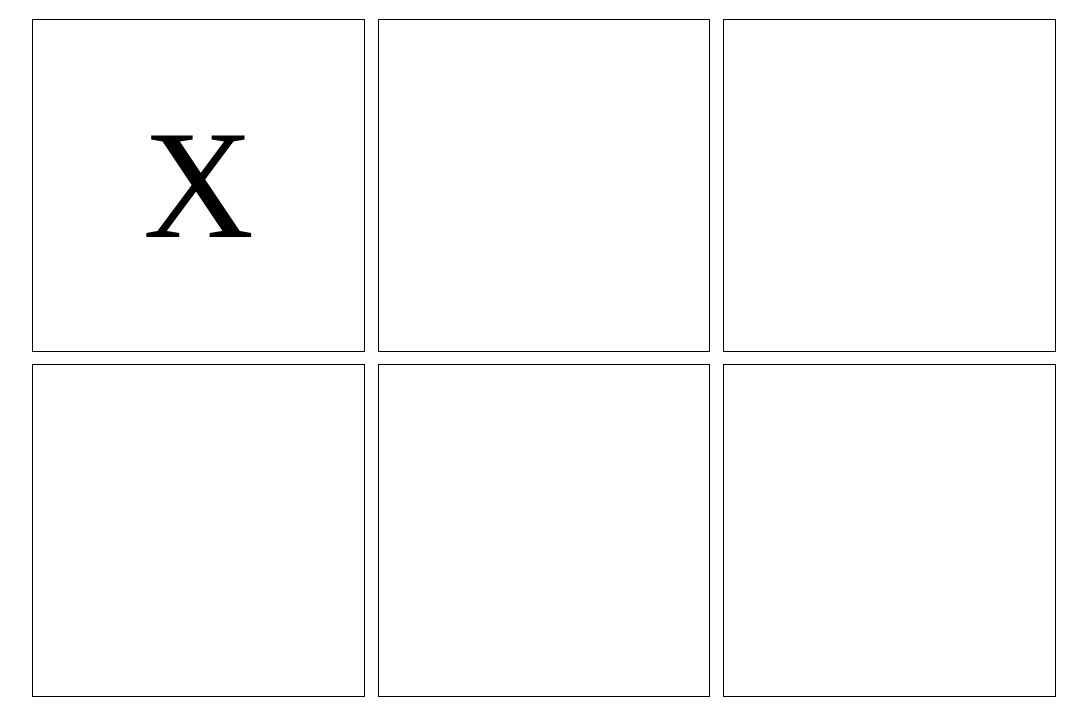
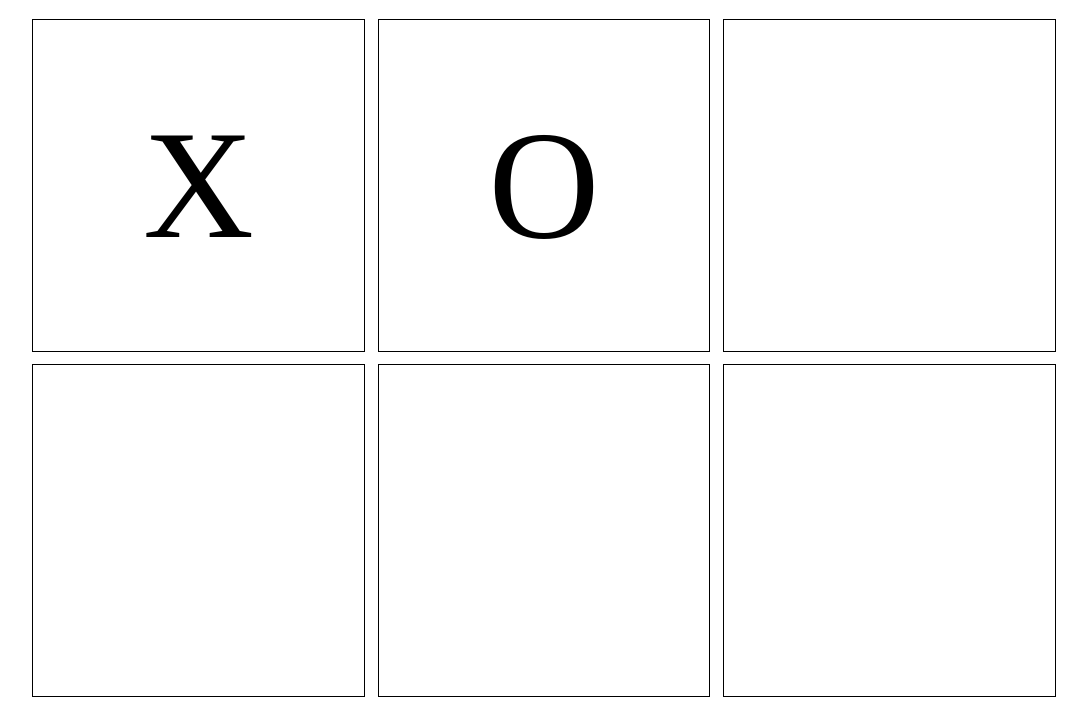
Before and after one commit to harmonica23/tic-tac-toe-two, a plain HTML site: page index.html in a window 1280 px wide. Both pictures are taken after a click on the element 294 px from the left and 278 px from the top of the page. Shown: the part 93-800 px from the top of the page, without its empty margins (96-1183 px from the left). Drawn offline with Linux system fonts and the light colour scheme.

Commit message:
play computer ability

```diff
--- a/index.html
+++ b/index.html
@@ -11,6 +11,8 @@
 
 <body>
     <h1>Tac Tac Toe</h1>
+    <p id="playerXWins"></p>
+    <p id="playerOWins"></p>
     <div id="game-board">
         <div class="square" data-index="0"></div>
         <div class="square" data-index="1"></div>
--- a/js/app.js
+++ b/js/app.js
@@ -1,4 +1,4 @@
-console.log('Script is running!');
+
 document.addEventListener('DOMContentLoaded', () => {
     const board = document.getElementById('game-board');
     const squares = Array.from(document.getElementsByClassName('square'));
@@ -31,8 +31,12 @@ document.addEventListener('DOMContentLoaded', () => {
     const makeMove = (index) => {
         gameBoard[index] = currentPlayer;
         squares[index].textContent = currentPlayer;
-        currentPlayer = currentPlayer === 'X' ? '0' : 'X';
+        currentPlayer = currentPlayer === 'X' ? 'O' : 'X';
         message.textContent = `It's ${currentPlayer}'s turn`;
+
+        if (currentPlayer === 'O' && gameActive) {
+            computerMove();
+        }
     };
 
     const checkGameStatus = () => {
@@ -53,29 +57,36 @@ document.addEventListener('DOMContentLoaded', () => {
         message.textContent = result;
     };
 
-
     const resetGame = () => {
-        gameBoard = ['', '', '', '', '', '', '', '', ''];
+        gameBoard = ['', '', '', '', '', '', '', '', '',];
+        currentPlayer = 'X';
         gameActive = true;
-        currentPlayer = 'X';
-        message.innerText = `Player ${currentPlayer}'s turn`;
 
         squares.forEach(square => {
-            square.innerText = '';
+            square.textContent = '';
         });
+        message.textContent = `${currentPlayer}'s turn`;
     };
 
-    // Event listener for square clicks
-    squares.forEach((square, index) => {
-        square.addEventListener('click', () => {
-            if (gameActive && gameBoard[index] === '') {
-                makeMove(index);
+    const computerMove = () => {
+        console.log('Computer is making a move');
+        if (gameActive) {
+            const emptySquares = gameBoard.reduce((acc, value, index) => {
+                if (!value) {
+                    acc.push(index);
+                }
+                return acc;
+            }, []);
+
+            const randomIndex = Math.floor(Math.random() * emptySquares.length);
+            const computerChoice = emptySquares[randomIndex];
+
+            setTimeout(() => {
+                makeMove(computerChoice);
                 checkGameStatus();
-            }
-        });
-    });
+            }, 1000);
+        }
+    };
 
-    resetBtn.addEventListener('click', () => {
-        resetGame();
-    });
+
 });
```
